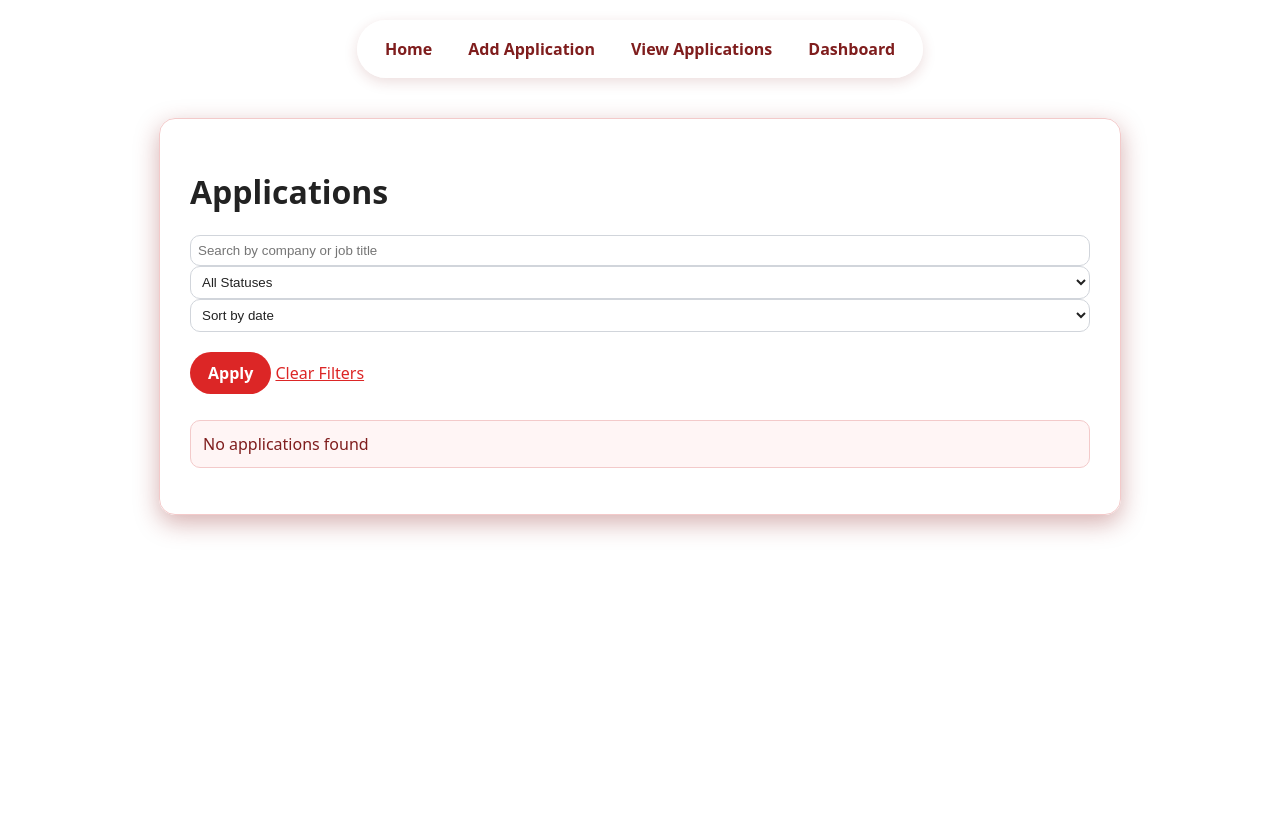
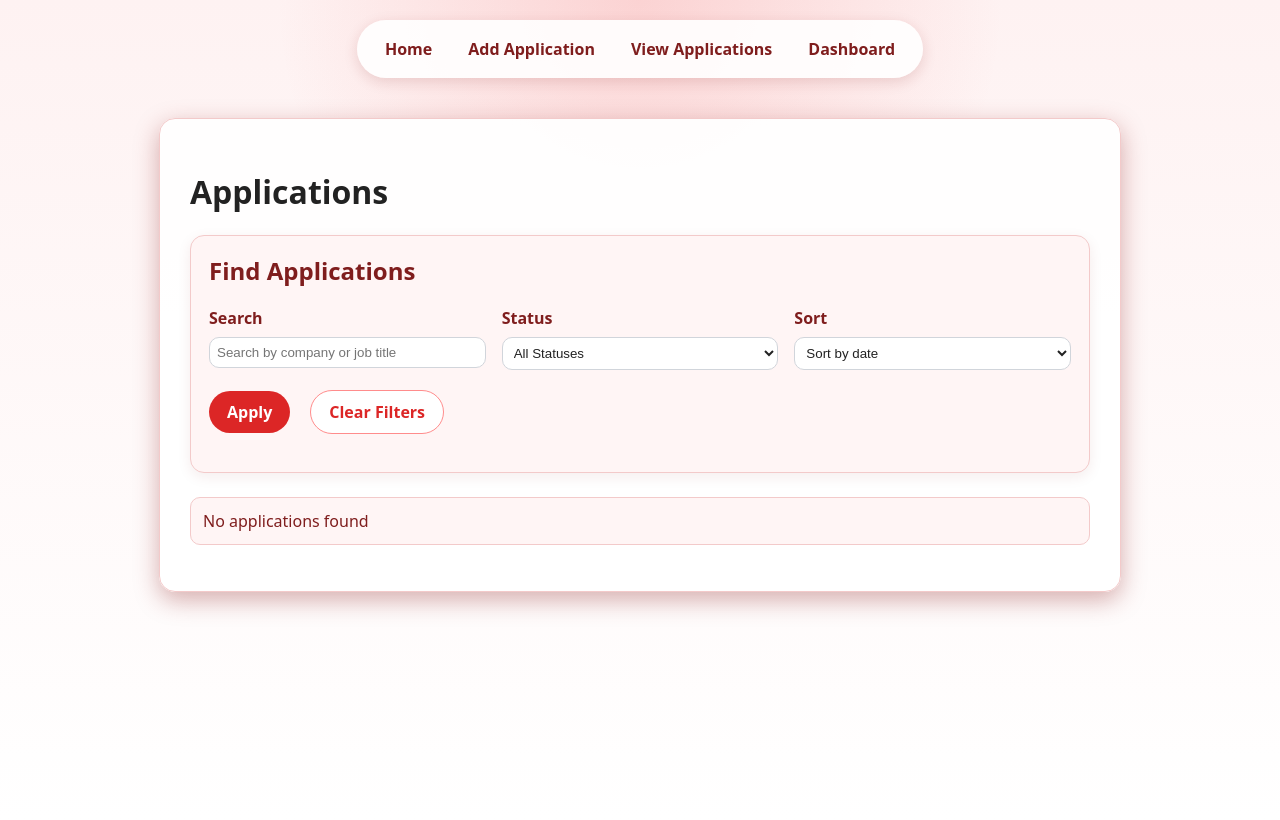
Before and after one commit to DeviWilk3747/job-application-tracker-flask, a Flask app: page /view-applications in a window 1280 px wide. Run offline with Flask 3, Linux system fonts and the light colour scheme.

Commit message:
Polish filter and sorting controls

```diff
--- a/static/styles.css
+++ b/static/styles.css
@@ -1,6 +1,6 @@
 body{
     font-family: system-ui, -apple-system, BlinkMacSystemFont, "Segoe UI", sans-serif;
-    background: radial-gradient(circle at top, rgba(239, 68, 68, 0.18), transparent 35%) linear-gradient(to bottom, #fef2f2, #ffffff);
+    background: radial-gradient(circle at top, rgba(239, 68, 68, 0.18), transparent 35%), linear-gradient(to bottom, #fef2f2, #ffffff);
     color: #222222;
     margin: 0;
     min-height: 100vh;
@@ -77,7 +77,6 @@ body{
     border: none;
     border-radius: 999px;
     cursor: pointer;
-    margin-bottom: 10px;
     transition: background-color 0.3s ease;
     background-color: #dc2626;
     color: white;
@@ -144,7 +143,8 @@ body{
     gap: 20px;
     margin-top: 16px;
 }
-.edit-link {
+.edit-link,
+.secondary-link {
     display: inline-block;
     text-decoration: none;
     font: inherit;
@@ -170,11 +170,8 @@ body{
     color: white;
 }
 
-.links {
-    color: #dc2626;
-    text-decoration: underline;
-}
-.edit-link:hover {
+.edit-link:hover,
+.secondary-link:hover {
     background-color: #f3caca;
 }
 
@@ -267,11 +264,7 @@ body{
     font-weight: 600;
 }
 
-.status-applied {
-    background-color: #fee2e2;
-    color: #991b1b;
-}
-
+.status-applied,
 .followup-overdue {
     background-color: #fee2e2;
     color: #991b1b;
@@ -333,6 +326,38 @@ body{
     text-align: right;
 }
 
+.filter-panel {
+    background-color: #fff5f5;
+    border: 1px solid #f3caca;
+    padding: 18px;
+    border-radius: 14px;
+    box-shadow: 0 4px 14px rgba(127, 29, 29, 0.08);
+    margin-bottom: 24px;
+}
+
+.filter-panel h2 {
+    margin-top: 0;
+    color: #7f1d1d;
+}
+
+.filter-grid {
+    display: grid;
+    grid-template-columns: repeat(auto-fit, minmax(220px, 1fr));
+    gap: 16px;
+}
+
+
+.filter-actions {
+    display: flex;
+    align-items: center;
+    gap: 20px;
+    margin-bottom: 20px;
+    flex-wrap: wrap;
+}
+
+
+
+
 @media (max-width: 768px) {
     .container {
         margin: 20px 15px;
--- a/templates/view_applications.html
+++ b/templates/view_applications.html
@@ -14,11 +14,19 @@
             {% endif %}
         {% endwith %}
 
-        <form action="/view-applications" method="GET">
+        <section class="filter-panel">
+            <h2>Find Applications</h2>
+
+            <form action="/view-applications" method="GET" class="filter-form">
+                <div class="filter-grid">
                     <div class="form-group">
-                <input type="text" name="search" value="{{ search }}" placeholder="Search by company or job title">
+                        <label for="search">Search</label>
+                        <input id="search" type="text" name="search" value="{{ search }}" placeholder="Search by company or job title">
+                    </div>
 
-                <select name="status">
+                    <div class="form-group">
+                        <label for="status">Status</label>
+                        <select id="status" name="status">
                             <option value="">All Statuses</option>
                             <option value="Applied" {% if status == "Applied" %}selected{% endif %}>Applied</option>
                             <option value="Interviewing" {% if status == "Interviewing" %}selected{% endif %}>Interviewing</option>
@@ -26,8 +34,11 @@
                             <option value="Offer" {% if status == "Offer" %}selected{% endif %}>Offer</option>
                             <option value="Saved" {% if status == "Saved" %}selected{% endif %}>Saved</option>
                         </select>
+                    </div>
 
-                <select name="sort">
+                    <div class="form-group">
+                        <label for="sort">Sort</label>
+                        <select id="sort" name="sort">
                             <option value="">Sort by date</option>
                             <option value="date_applied_asc"
                                 {% if sort == "date_applied_asc" %}selected{% endif %}>
@@ -47,12 +58,14 @@
                             </option>
                         </select>
                     </div>
+                </div>
 
+                <div class="filter-actions">
                     <button type="submit" class="primary-button">Apply</button>
-
-            <a href="/view-applications" class="links">Clear Filters</a>
-
+                    <a href="/view-applications" class="secondary-link">Clear Filters</a>
+                </div>
             </form>
+        </section>
 
         {% if applications %}
             {% for application, follow_up_status in applications %}
```
Lines whose indentation alone changed are shown as unchanged.
